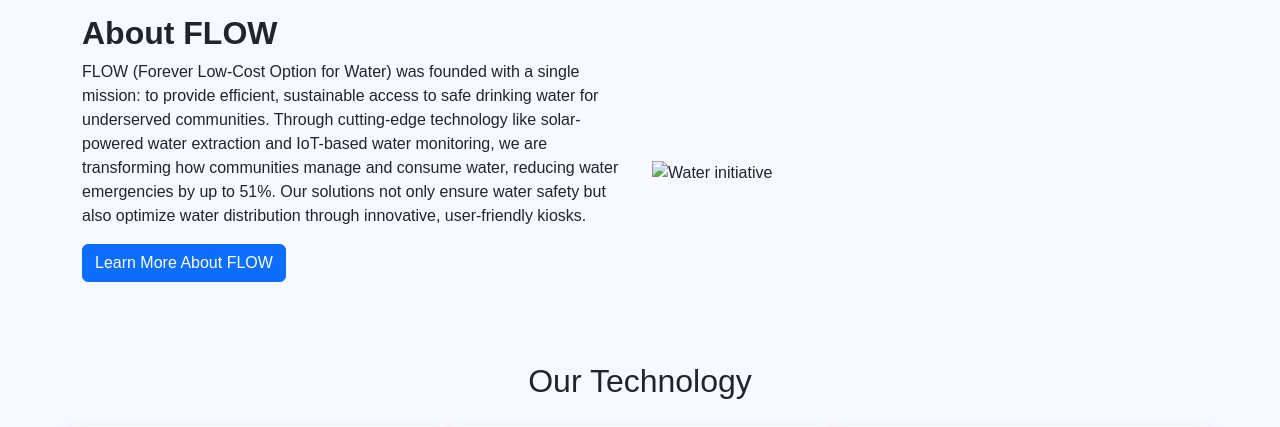
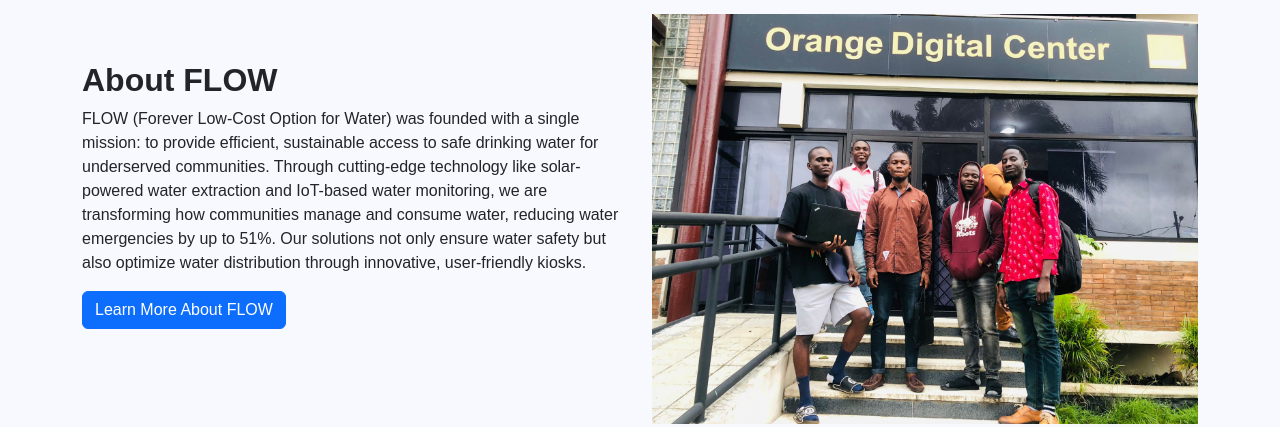
Before and after one commit to Stephenparteh/FLOW, a plain HTML site: page index.html in a window 1280 px wide. Shown: the part 766-1193 px from the top of the page. Drawn offline with nearby package versions, Linux system fonts and the light colour scheme; the site is published under a folder, as on GitHub Pages, so addresses that start at the root find nothing.

Commit message:
initialcommit

```diff
--- a/index.html
+++ b/index.html
@@ -156,7 +156,7 @@
                     FLOW</a>
             </div>
             <div class="col-md-6">
-                <img src="/images/team1.jpeg" class="img-fluid" alt="Water initiative" data-aos="fade-up">
+                <img src="images/team1.jpeg" class="img-fluid" alt="Water initiative" data-aos="fade-up">
             </div>
         </div>
     </div>
```
